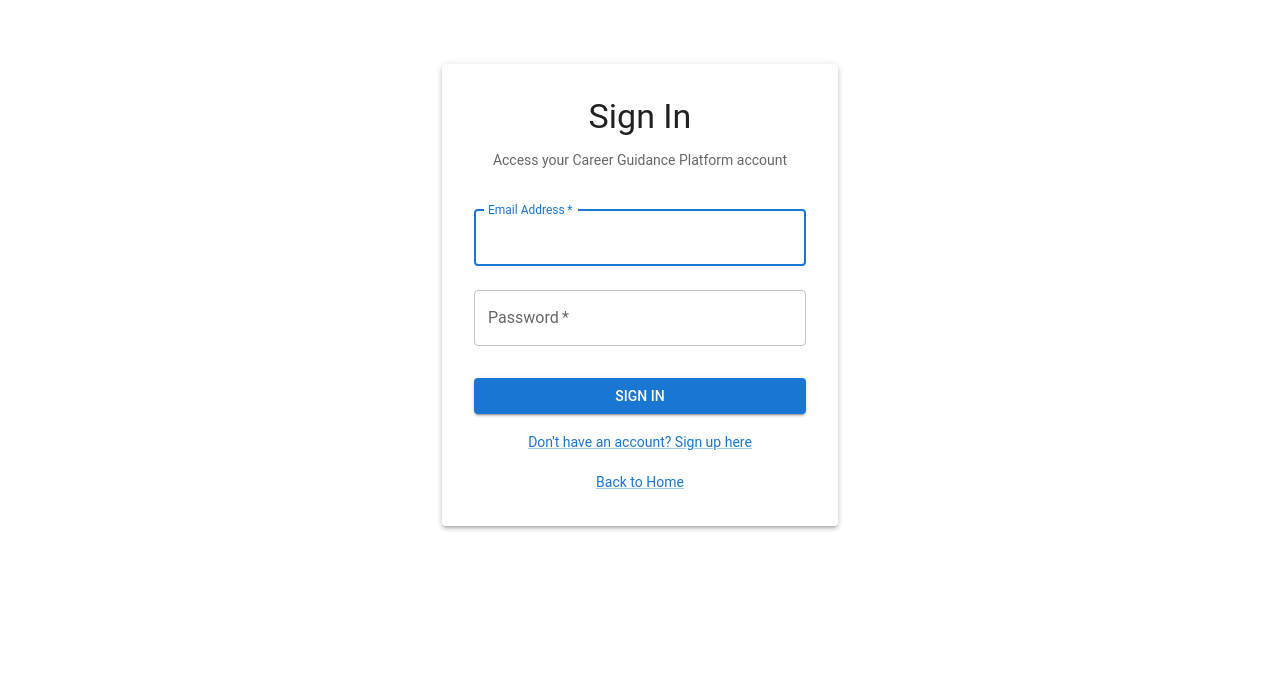
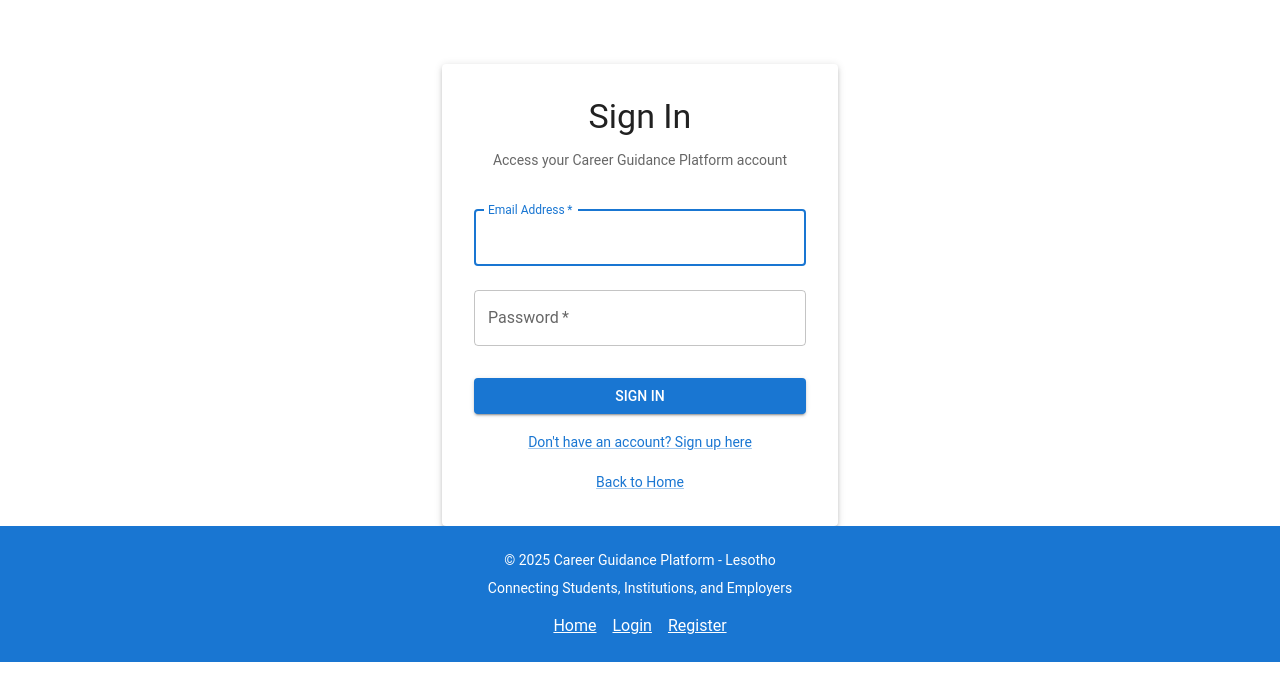
Before and after one commit to PrimordialFire/careerme, a React (Create React App) app: page /login in a window 1280 px wide. Shown: the top 700 px of the page. Built offline with nearby package versions, Linux system fonts and the light colour scheme; no server answers.

Commit message:
Add footer to Login and Register pages

```diff
--- a/src/components/Auth/Login.js
+++ b/src/components/Auth/Login.js
@@ -16,6 +16,7 @@ import { useAuth } from '../../context/AuthContext';
 import { signInWithEmailAndPassword, sendEmailVerification } from 'firebase/auth';
 import { auth } from '../../config/firebase';
 import { toast } from 'react-toastify';
+import Footer from '../Common/Footer';
 
 const Login = () => {
   const { login } = useAuth();
@@ -71,6 +72,7 @@ const Login = () => {
   };
 
   return (
+    <>
     <Container component="main" maxWidth="xs">
       <Box
         sx={{
@@ -163,6 +165,8 @@ const Login = () => {
         </Paper>
       </Box>
     </Container>
+    <Footer />
+    </>
   );
 };
 
--- a/src/components/Auth/Register.js
+++ b/src/components/Auth/Register.js
@@ -21,6 +21,7 @@ import {
 import { Link as RouterLink, useNavigate } from 'react-router-dom';
 import { useForm, Controller } from 'react-hook-form';
 import { useAuth } from '../../context/AuthContext';
+import Footer from '../Common/Footer';
 
 const Register = () => {
   const { register: registerUser, USER_ROLES } = useAuth();
@@ -463,6 +464,7 @@ const Register = () => {
   };
 
   return (
+    <>
     <Container component="main" maxWidth="md">
       <Box
         sx={{
@@ -506,6 +508,8 @@ const Register = () => {
         </Paper>
       </Box>
     </Container>
+    <Footer />
+    </>
   );
 };
 
--- /dev/null
+++ b/src/components/Common/Footer.js
@@ -0,0 +1,41 @@
+import React from 'react';
+import { Box, Container, Typography, Link } from '@mui/material';
+
+const Footer = () => {
+  return (
+    <Box
+      component="footer"
+      sx={{
+        bgcolor: 'primary.main',
+        color: 'white',
+        py: 3,
+        mt: 'auto',
+        position: 'relative',
+        bottom: 0,
+        width: '100%'
+      }}
+    >
+      <Container maxWidth="lg">
+        <Typography variant="body2" align="center">
+          © {new Date().getFullYear()} Career Guidance Platform - Lesotho
+        </Typography>
+        <Typography variant="body2" align="center" sx={{ mt: 1 }}>
+          Connecting Students, Institutions, and Employers
+        </Typography>
+        <Box sx={{ mt: 2, textAlign: 'center' }}>
+          <Link href="/" color="inherit" sx={{ mx: 1 }}>
+            Home
+          </Link>
+          <Link href="/login" color="inherit" sx={{ mx: 1 }}>
+            Login
+          </Link>
+          <Link href="/register" color="inherit" sx={{ mx: 1 }}>
+            Register
+          </Link>
+        </Box>
+      </Container>
+    </Box>
+  );
+};
+
+export default Footer;
```
